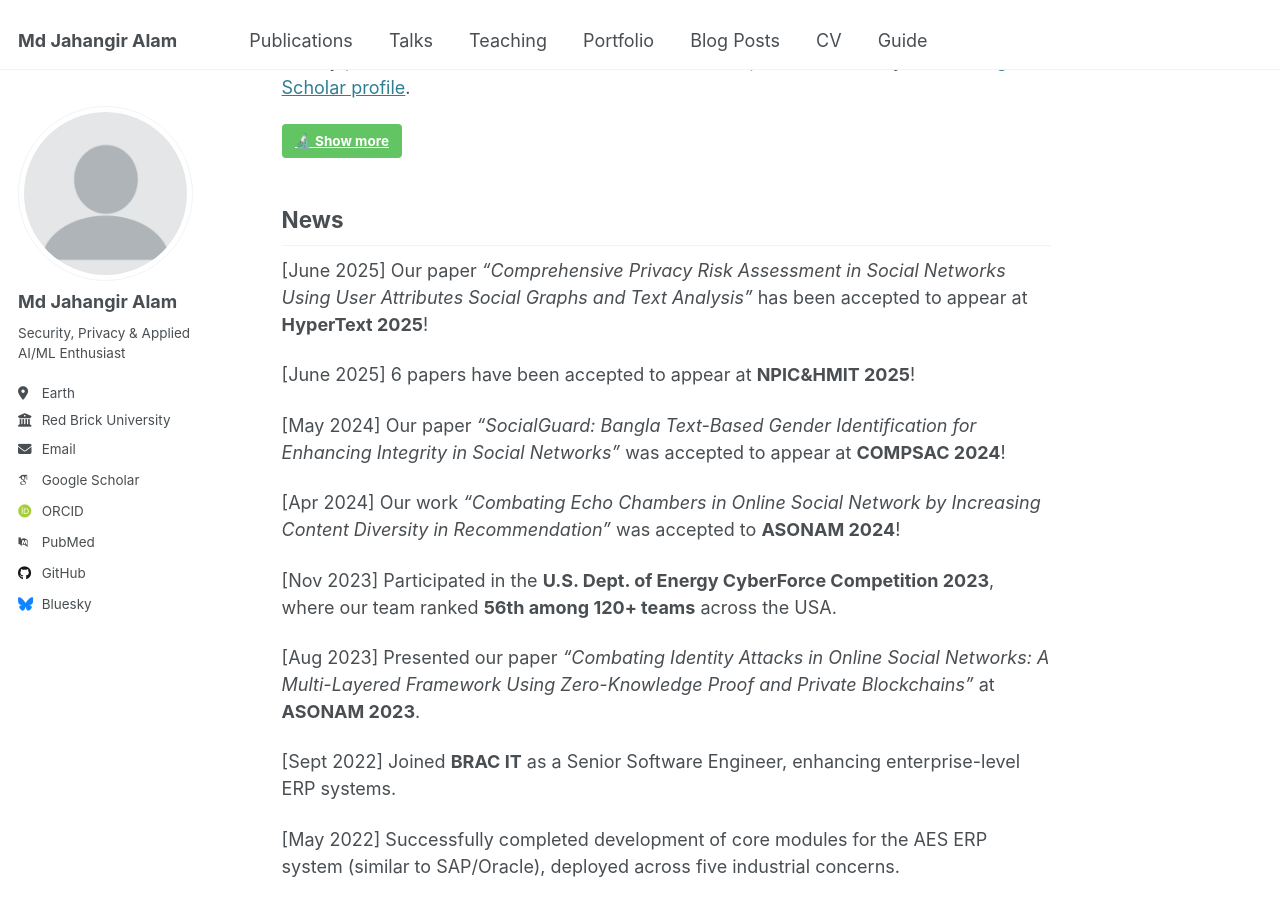
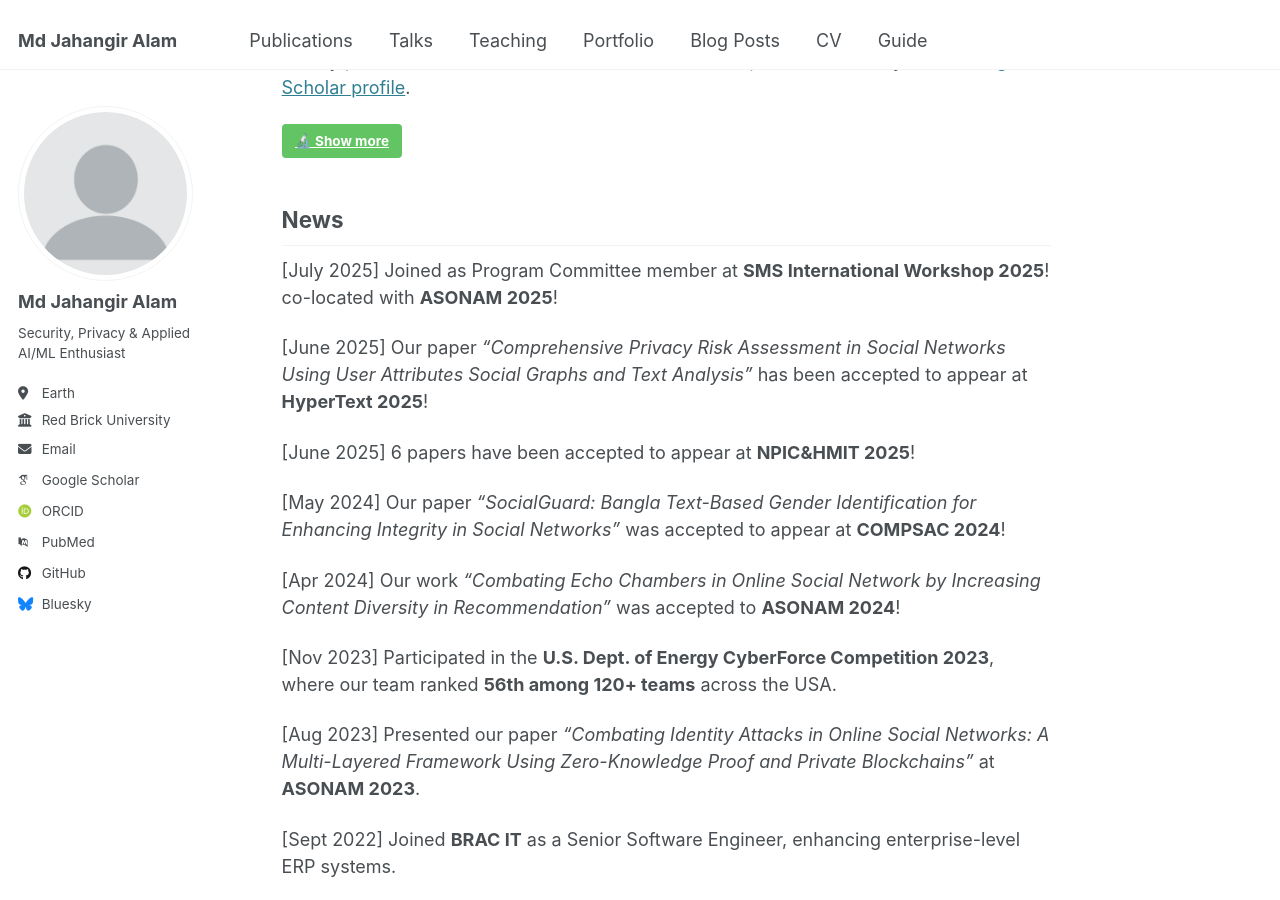
Before and after one commit to jahangircsebuet/jahangircsebuet.github.io, a Jekyll site: the page built from _pages/about.md, in a window 1280 px wide and 900 px high, scrolled down 1393 px. Built offline with Jekyll 4.4.1, drawn with Linux system fonts in a browser that asks for light colours; some web fonts are replaced.

Commit message:
joined as PC member

```diff
--- a/_pages/about.md
+++ b/_pages/about.md
@@ -39,6 +39,8 @@ For my publications and other academic contributions, please refer to my [CV](fi
 
 
 ## News
+
+[July 2025] Joined as Program Committee member at **SMS International Workshop 2025**! co-located with **ASONAM 2025**!
 
 [June 2025] Our paper *“Comprehensive Privacy Risk Assessment in Social Networks Using User Attributes Social Graphs and Text Analysis”* has been accepted to appear at **HyperText 2025**!
 
```
